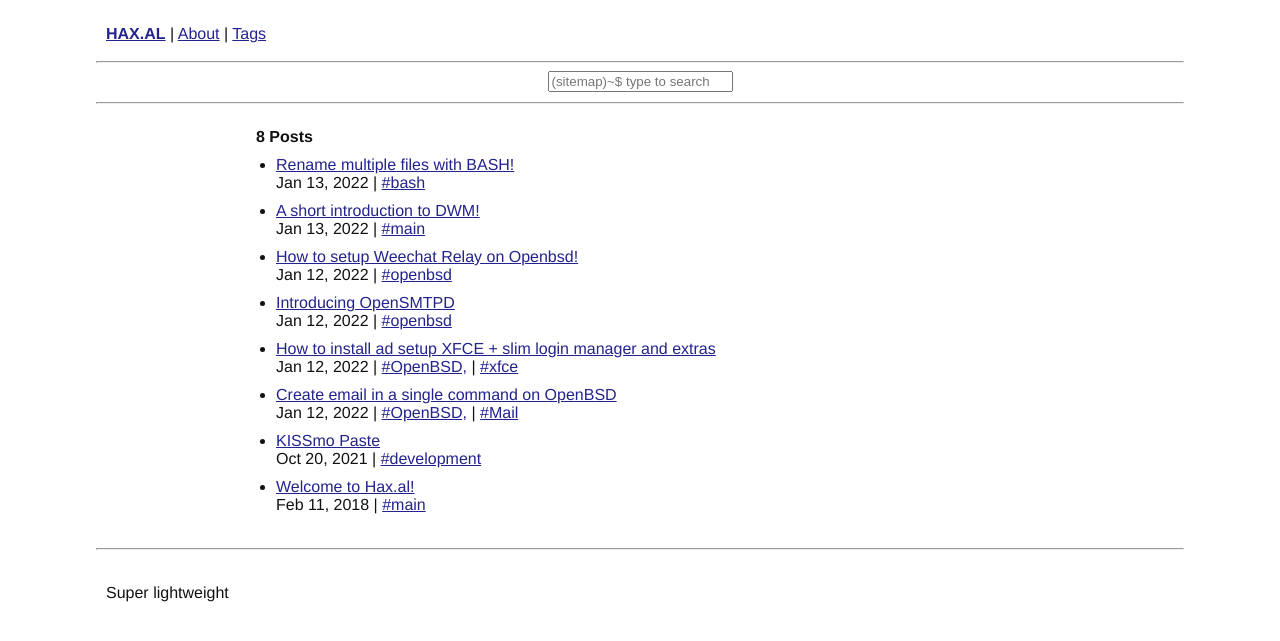
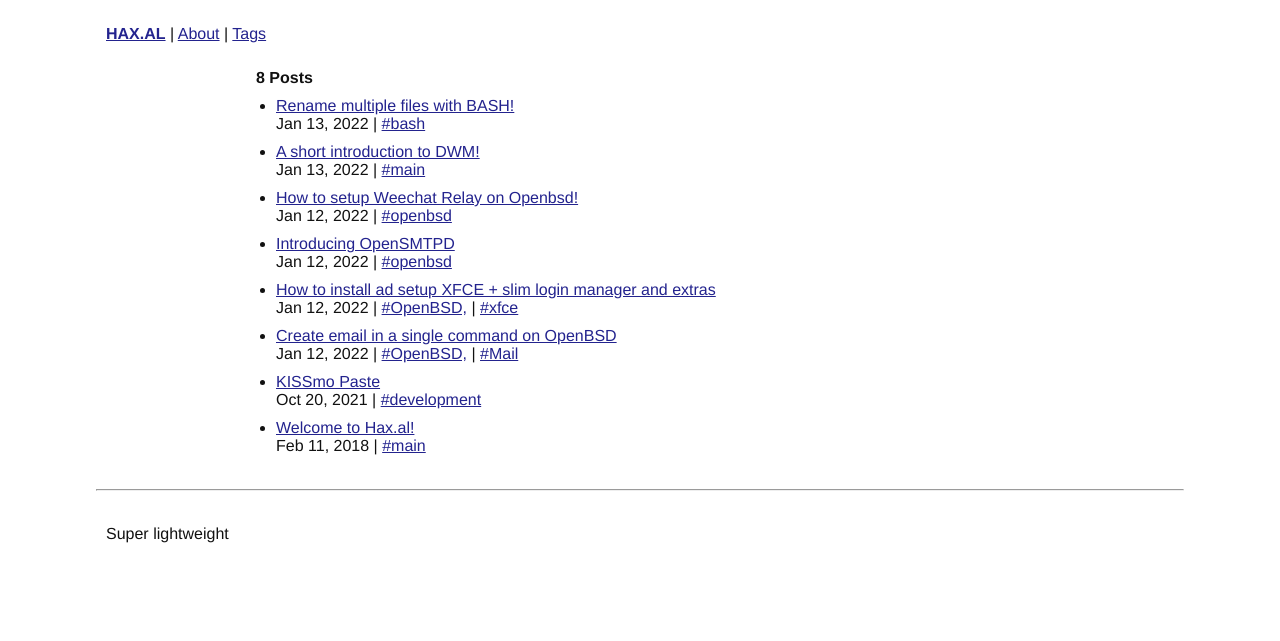
Before and after one commit to hedho/hax, a Jekyll site: the page built from index.md, in a window 1280 px wide. Shown: the top 641 px of the page. Built offline with Jekyll 4.4.1, drawn with Linux system fonts in a browser that asks for light colours.

Commit message:
Update default.html

```diff
--- a/_layouts/default.html
+++ b/_layouts/default.html
@@ -10,12 +10,6 @@
             {% endif %}{% endfor %}
         </div>
     </header>
-    <hr>
-        <center><div class="search" id="js-search">
-            <input type="text" placeholder="(sitemap)~$ type to search" class="search__input form-control" id="js-search__input">
-            <ul class="search__results" id="js-search__results"></ul></center>
-        <script src="https://hax.al/static/super-search.js"></script>
-    <hr>
     <main>
     <div class="content-wrapper">
     {{ content }}
```
